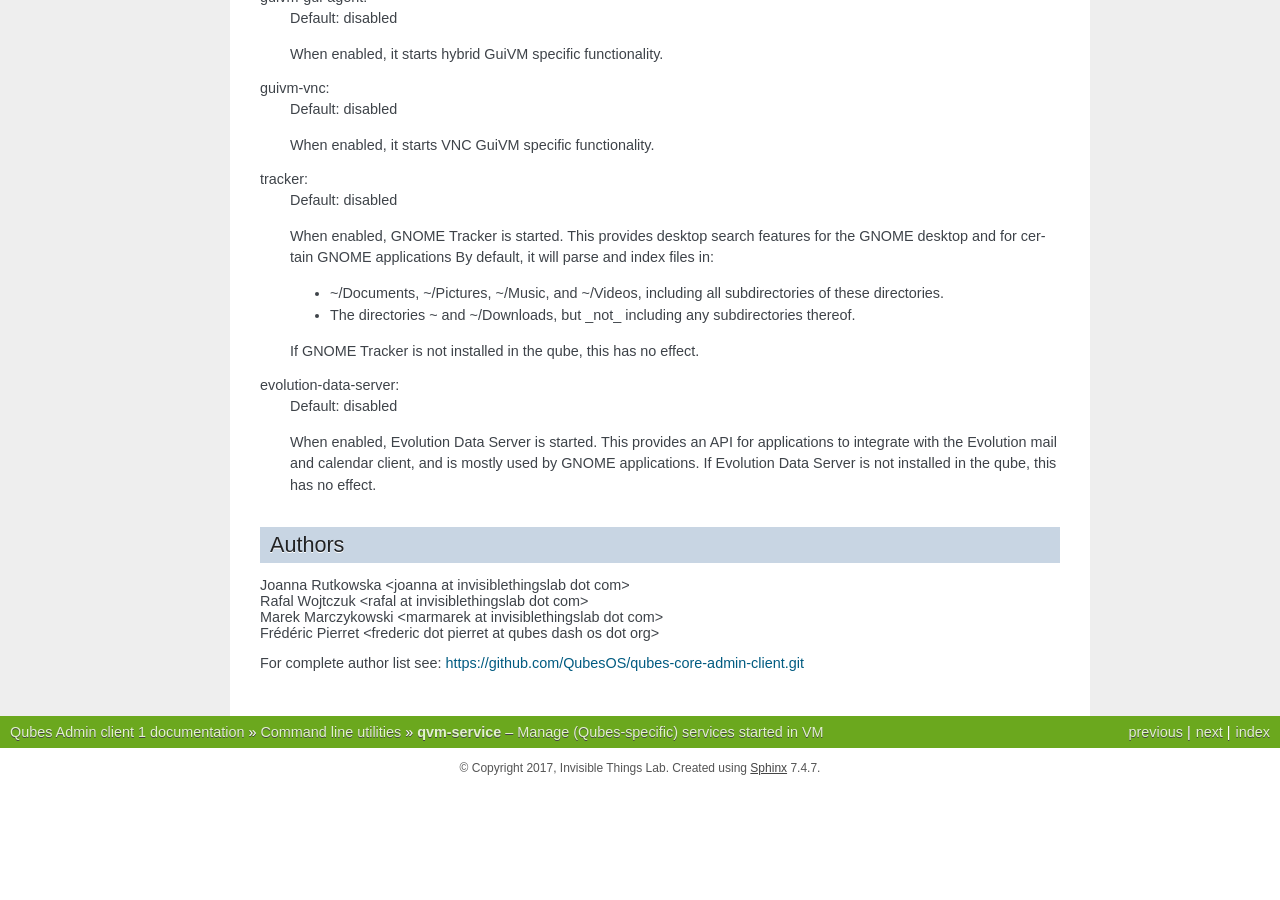
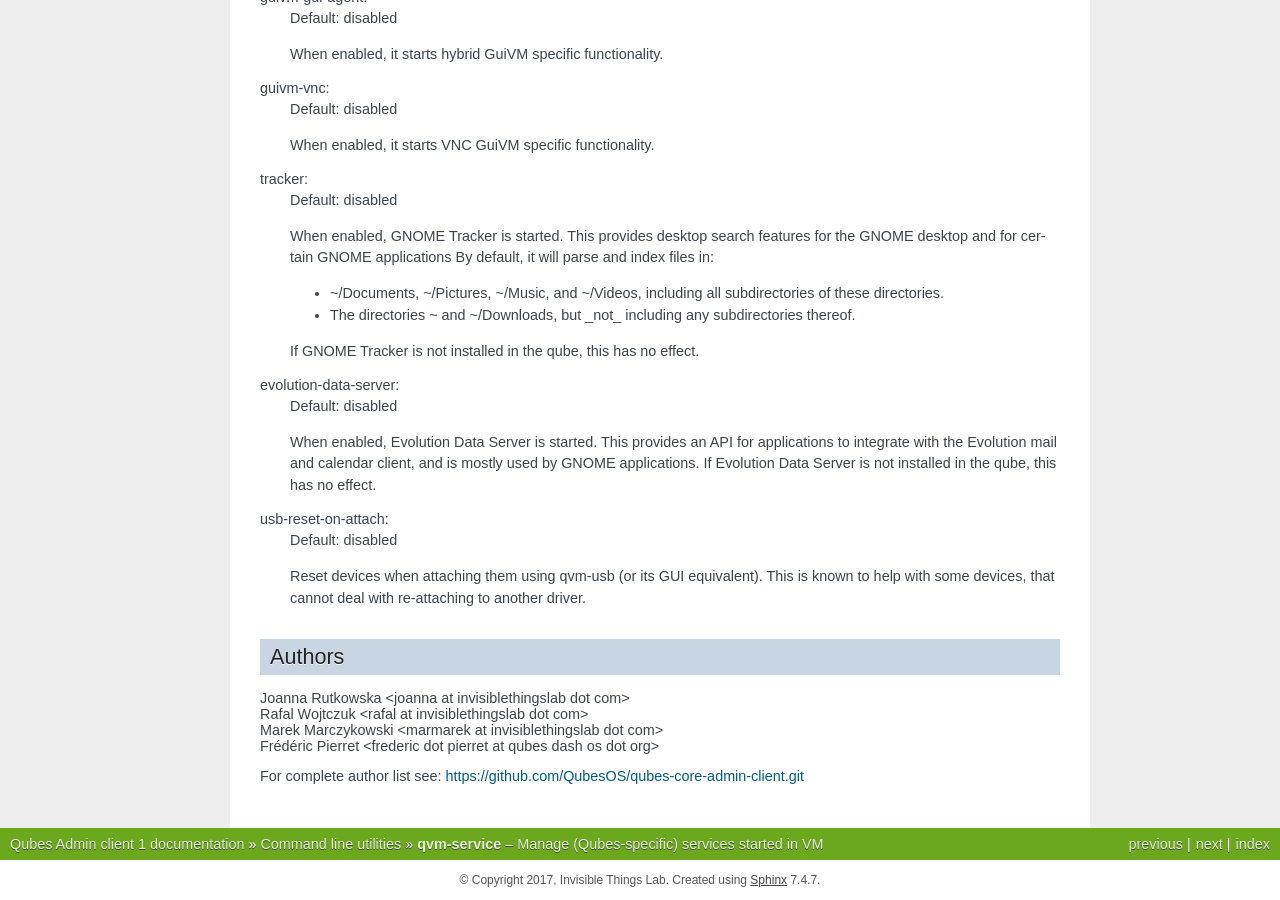
Before and after one commit to QubesOS/qubes-core-admin-client, a Sphinx documentation site: the page built from doc/manpages/qvm-service.rst, in a window 1280 px wide and 900 px high, scrolled down 2511 px. Built offline with Sphinx 7.4.7, drawn with Linux system fonts in a browser that asks for light colours; the version number could not be read and is left out; before the commit the page ends 3299 px from its top, so only the background shows below that.

Commit message:
Document usb-reset-on-attach qvm-service
QubesOS/qubes-issues#8953

```diff
--- a/doc/manpages/qvm-service.rst
+++ b/doc/manpages/qvm-service.rst
@@ -181,6 +181,13 @@ evolution-data-server:
     client, and is mostly used by GNOME applications.  If Evolution Data
     Server is not installed in the qube, this has no effect.
 
+usb-reset-on-attach:
+    Default: disabled
+
+    Reset devices when attaching them using qvm-usb (or its GUI equivalent).
+    This is known to help with some devices, that cannot deal with re-attaching
+    to another driver.
+
 Authors
 =======
 | Joanna Rutkowska <joanna at invisiblethingslab dot com>
```
